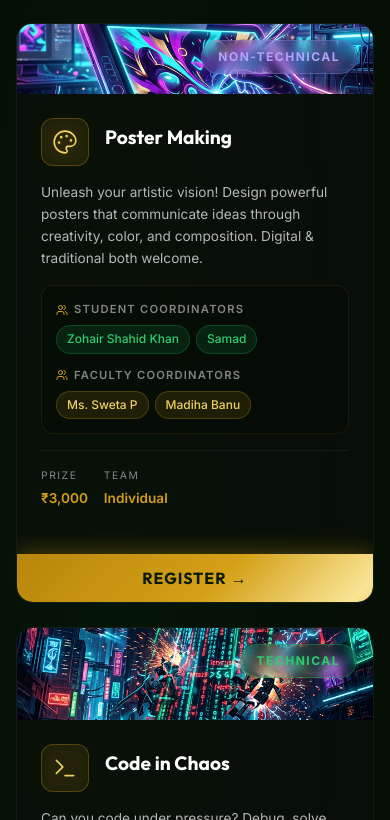
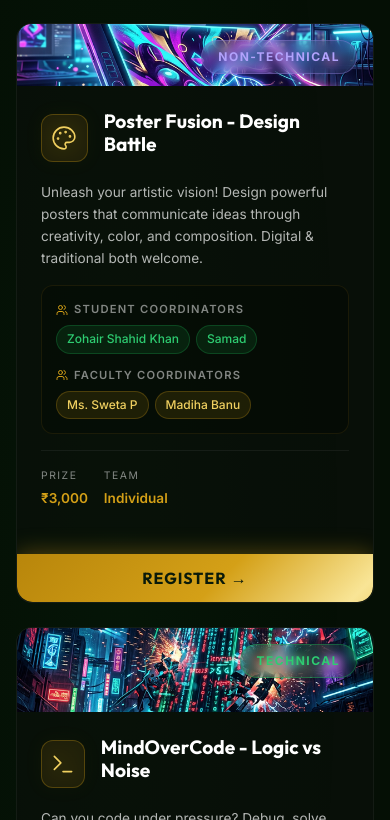
Before and after one commit to legexzt/ace.liet, a React (Vite) app: page / in a window 390 px wide. Shown: the part 3764-4584 px from the top of the page. Built offline with nearby package versions, Linux system fonts and the light colour scheme; no server answers.

Commit message:
fix: rename events, add faculty coordinators with phone numbers

```diff
--- a/src/components/Events.jsx
+++ b/src/components/Events.jsx
@@ -17,10 +17,10 @@ const EVENTS = [
         whatsapp: 'https://wa.me/91XXXXXXXXXX' // Add your specific whatsapp link here if different per event
     },
     {
-        id: 'poster-making',
+        id: 'poster-fusion',
         icon: Palette,
         image: '/images/event-poster-wide.png',
-        title: 'Poster Making',
+        title: 'Poster Fusion - Design Battle',
         description: 'Unleash your artistic vision! Design powerful posters that communicate ideas through creativity, color, and composition. Digital & traditional both welcome.',
         category: 'Non-Technical',
         prize: '₹3,000',
@@ -30,10 +30,10 @@ const EVENTS = [
         whatsapp: 'https://wa.me/91XXXXXXXXXX'
     },
     {
-        id: 'code-in-chaos',
+        id: 'mindovercode',
         icon: Terminal,
         image: '/images/event-code-wide.png',
-        title: 'Code in Chaos',
+        title: 'MindOverCode - Logic vs Noise',
         description: 'Can you code under pressure? Debug, solve, and conquer chaotic programming challenges in a high-intensity battle of logic and speed.',
         category: 'Technical',
         prize: '₹5,000',
--- a/src/components/Footer.jsx
+++ b/src/components/Footer.jsx
@@ -46,8 +46,8 @@ export default function Footer() {
                     <div className="footer__links">
                         <h4 className="footer__subtitle">Events</h4>
                         <a href="#events">AI Prompt Engineering</a>
-                        <a href="#events">Poster Making</a>
-                        <a href="#events">Code in Chaos</a>
+                        <a href="#events">Poster Fusion - Design Battle</a>
+                        <a href="#events">MindOverCode - Logic vs Noise</a>
                         <a href="#events">Instagram Reel Making</a>
                     </div>
 
--- a/src/components/Team.jsx
+++ b/src/components/Team.jsx
@@ -6,6 +6,8 @@ const FACULTY = [
     { name: 'Md. Asma', role: 'Co-Convenor', icon: UserCheck },
     { name: 'N. Vibhavari', role: 'Faculty Coordinator', icon: UserCheck },
     { name: 'Umme Ruma', role: 'Faculty Coordinator', icon: UserCheck },
+    { name: 'Jagadeshwar Reddy Gogu', role: 'Faculty Coordinator', icon: UserCheck, phone: '9885252291' },
+    { name: 'Mr. Ahmadoddin Siddiqui', role: 'Faculty Coordinator', icon: UserCheck, phone: '+91 90529 50069' },
 ]
 
 const STUDENTS = [
@@ -22,13 +24,13 @@ const EVENT_COORDINATORS = [
         faculty: ['Mr. Najeemulla Baig', 'Mr. Ryan Husain'],
     },
     {
-        event: 'Poster Making',
+        event: 'Poster Fusion - Design Battle',
         icon: Palette,
         students: ['Zohair Shahid Khan', 'Samad'],
         faculty: ['Ms. Sweta P', 'Madiha Banu'],
     },
     {
-        event: 'Code in Chaos',
+        event: 'MindOverCode - Logic vs Noise',
         icon: Zap,
         students: ['Thaizia', 'Aamina Bushra'],
         faculty: ['Ms. Mayuri Tone', 'Ms. Bhavana'],
@@ -65,6 +67,11 @@ export default function Team() {
                                 <div className="team__card-avatar"><member.icon size={28} color="#d4a017" /></div>
                                 <h4 className="team__card-name">{member.name}</h4>
                                 <p className="team__card-role">{member.role}</p>
+                                {member.phone && (
+                                    <a href={`tel:${member.phone.replace(/\s/g, '')}`} className="team__card-phone" style={{ display: 'flex', alignItems: 'center', justifyContent: 'center', gap: '6px' }}>
+                                        <Phone size={14} /> {member.phone}
+                                    </a>
+                                )}
                             </div>
                         ))}
                     </div>
```
